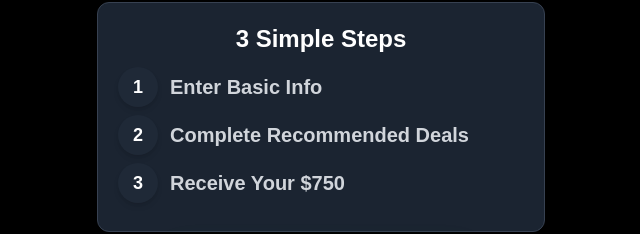
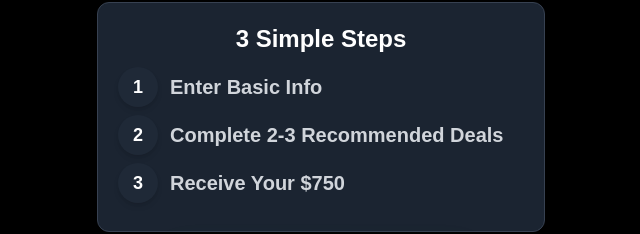
Before and after one commit to aydengemz/landerTemp, a Next.js app: page / in a window 1280 px wide. Shown: the part 379-613 px from the top of the page, without its empty margins (319-959 px from the left). Built offline with nearby package versions, Linux system fonts and the light colour scheme.

Commit message:
newlink16

```diff
--- a/app/page.tsx
+++ b/app/page.tsx
@@ -180,7 +180,7 @@ export default function Home() {
                 3 Simple Steps
               </h2>
               <ProgressStep number={1} title="Enter Basic Info" isActive={false} isCompleted={false} />
-              <ProgressStep number={2} title="Complete Recommended Deals" isActive={false} isCompleted={false} />
+              <ProgressStep number={2} title="Complete 2-3 Recommended Deals" isActive={false} isCompleted={false} />
               <ProgressStep number={3} title="Receive Your $750" isActive={false} isCompleted={false} />
             </CardContent>
           </Card>
```
